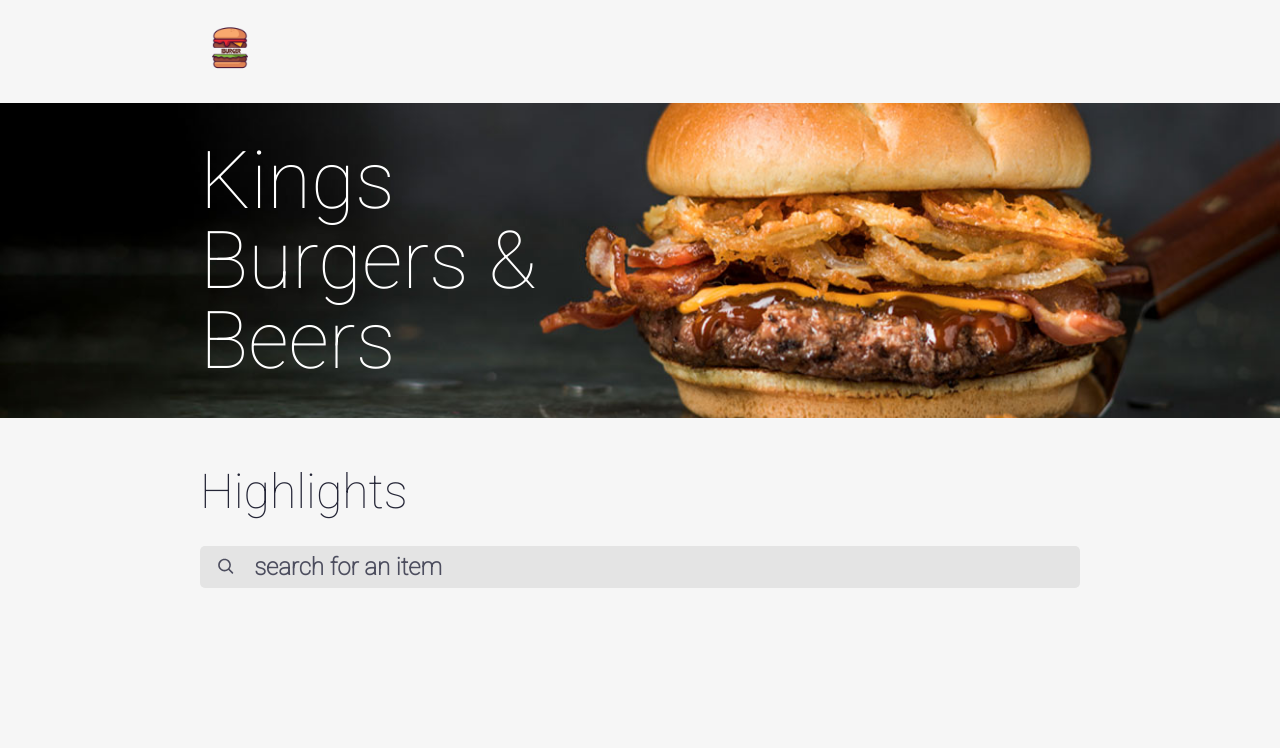
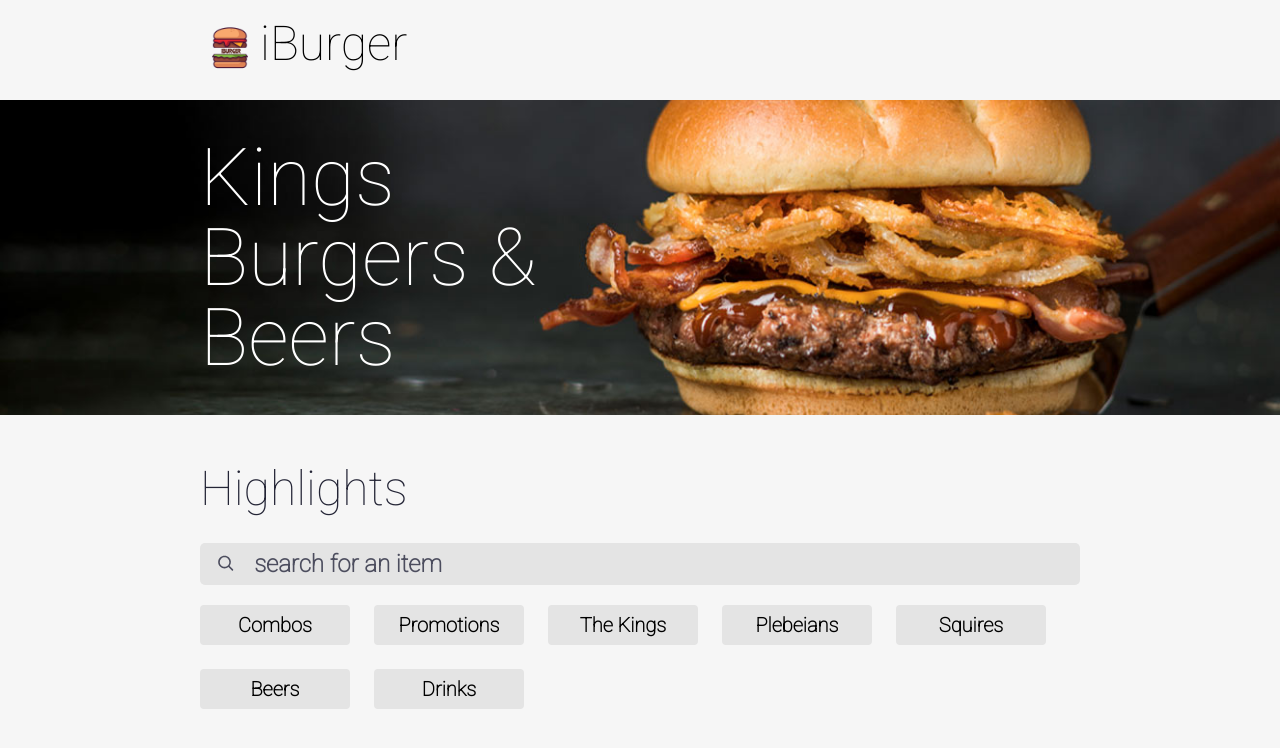
Before and after one commit to malaquiasdev/iburger, a React (Create React App) app: page / in a window 1280 px wide. Shown: the top 748 px of the page. Built offline with nearby package versions, Linux system fonts and the light colour scheme.

Commit message:
feat: created the filter components and set title

```diff
--- /dev/null
+++ b/src/pages/Menu/Filter/Filter.module.scss
@@ -0,0 +1,27 @@
+@import "../../styles/variables";
+
+.filters {
+  display: flex;
+  gap: 24px;
+  flex-wrap: wrap;
+  margin: 20px 0;
+  &__filter {
+    align-items: center;
+    background-color: $grey;
+    border: none;
+    border-radius: 4px;
+    display: flex;
+    font-size: 1.25rem;
+    font-weight: bold;
+    height: 40px;
+    justify-content: center;
+    width: 150px;
+    &--active {
+      background-color: $blue;
+      color: white;
+    }
+    &:hover {
+      cursor: pointer;
+    }
+  }
+}
--- /dev/null
+++ b/src/pages/Menu/Filter/index.tsx
@@ -0,0 +1,25 @@
+import options from "./options.json";
+import styles from "./Filter.module.scss";
+
+interface IOption {
+  id: number;
+  name: string;
+}
+
+export default function Filter() {
+  function selectOption(option: IOption) {}
+
+  return (
+    <div className={styles.filters}>
+      {options.map((o: IOption) => (
+        <button
+          className={styles.filters__filter}
+          key={o.id}
+          onClick={() => selectOption(o)}
+        >
+          {o.name}
+        </button>
+      ))}
+    </div>
+  );
+}
--- /dev/null
+++ b/src/pages/Menu/Filter/options.json
@@ -0,0 +1,30 @@
+[
+  {
+    "id": 1,
+    "name": "Combos"
+  },
+  {
+    "id": 2,
+    "name": "Promotions"
+  },
+  {
+    "id": 3,
+    "name": "The Kings"
+  },
+  {
+    "id": 4,
+    "name": "Plebeians"
+  },
+  {
+    "id": 5,
+    "name": "Squires"
+  },
+  {
+    "id": 6,
+    "name": "Beers"
+  },
+  {
+    "id": 7,
+    "name": "Drinks"
+  }
+]
--- a/src/pages/Menu/Menu.module.scss
+++ b/src/pages/Menu/Menu.module.scss
@@ -11,6 +11,15 @@
   }
   @media (min-width: $desktop_sm) and (max-width: $desktop_md) {
     padding: 20px $padding-horizontal-md;
+  }
+
+  &__imageContainer {
+    display: flex;
+    justify-content: left;
+    align-items: left;
+  }
+  &__title {
+    font-size: 3rem;
   }
 }
 
@@ -57,4 +66,12 @@
     font-size: 3rem;
     margin-bottom: 30px;
   }
+  &__filter {
+    align-items: center;
+    display: flex;
+    flex-wrap: wrap;
+    justify-content: space-between;
+    margin-bottom: 30px;
+    width: 100%;
+  }
 }
--- a/src/pages/Menu/index.tsx
+++ b/src/pages/Menu/index.tsx
@@ -2,13 +2,23 @@ import { useState } from "react";
 import styles from "./Menu.module.scss";
 import logo from "../assets/logo.png";
 import Search from "./Search";
+import Filter from "./Filter";
 
 export default function Menu() {
   const [search, setSearch] = useState("");
   return (
     <main>
       <nav className={styles.navbar}>
-        <img src={logo} alt="iBurger" width="auto" height={60} />
+        <div className={styles.navbar__imageContainer}>
+          <img
+            src={logo}
+            alt="iBurger"
+            width="auto"
+            height={60}
+            title="iBurger"
+          />
+          <h1 className={styles.navbar__title}>iBurger</h1>
+        </div>
       </nav>
       <header className={styles.header}>
         <div className={styles.header__text}>Kings Burgers & Beers</div>
@@ -16,6 +26,9 @@ export default function Menu() {
       <section className={styles.menuSection}>
         <h3 className={styles.menuSection__title}>Highlights</h3>
         <Search search={search} setSearch={setSearch} />
+        <div className={styles.menuSection__filter}>
+          <Filter />
+        </div>
       </section>
     </main>
   );
```
